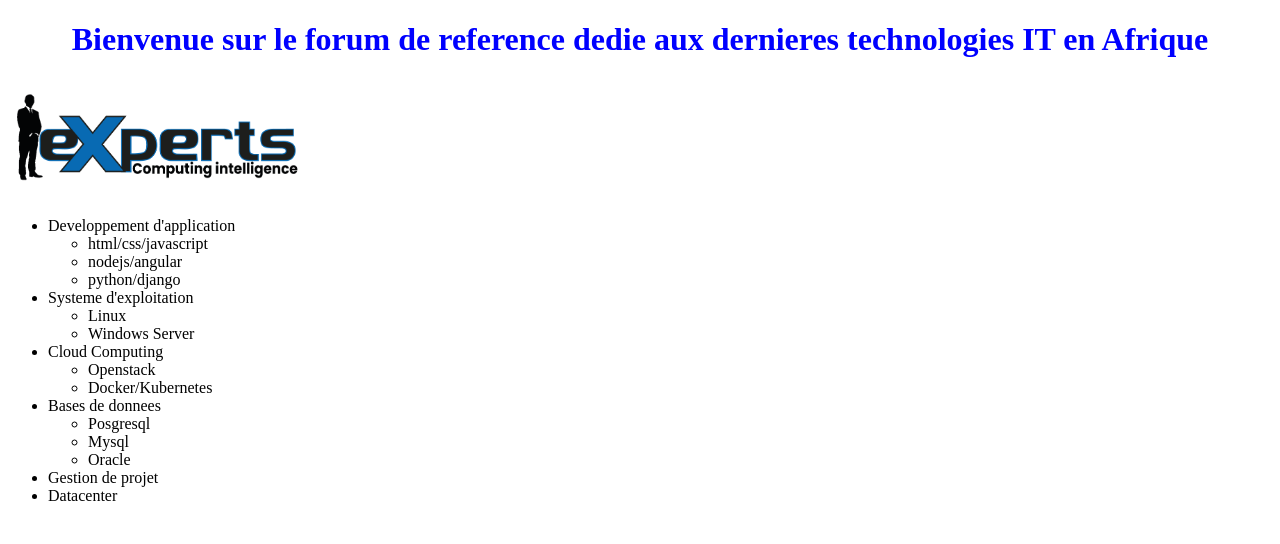
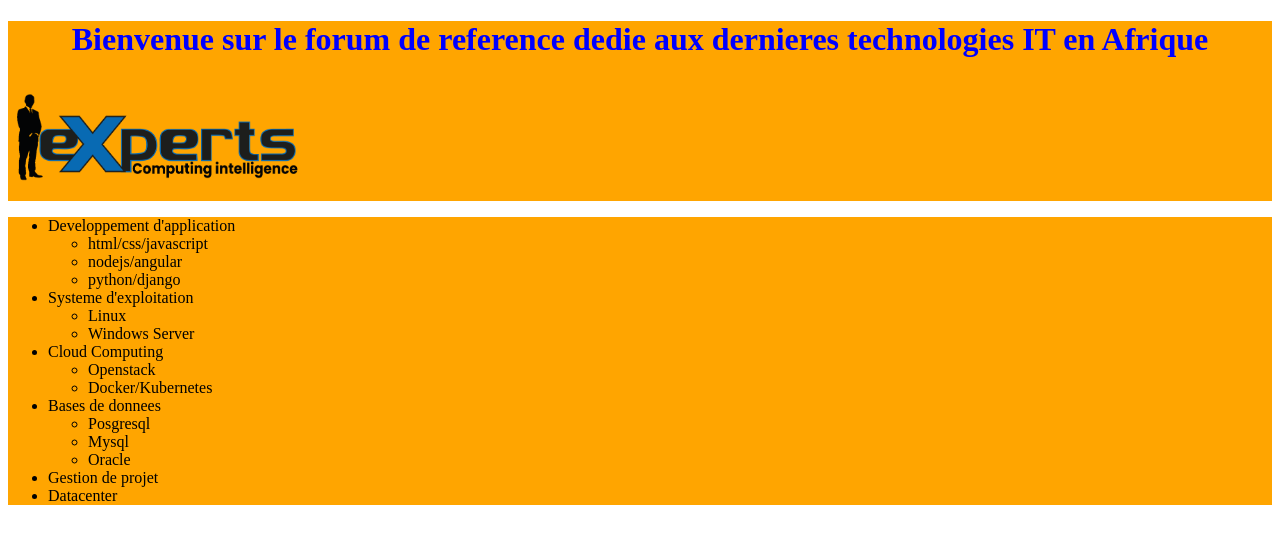
Before and after one commit to karalyh/karalyh.github.io, a plain HTML site: page index.html in a window 1280 px wide. Drawn offline with Linux system fonts and the light colour scheme.

Commit message:
mises à jour

```diff
--- a/css/style.css
+++ b/css/style.css
@@ -2,3 +2,7 @@ h1{
 	color: blue;
         text-align: center;
 }
+div{
+	background-color:orange;
+
+}
--- a/index.html
+++ b/index.html
@@ -6,9 +6,12 @@
 
 	</head>
 	<body>
-		<h1>Bienvenue sur le forum de reference dedie aux dernieres technologies IT en Afrique</h1>
-		<img src="images/logo_experts.png" alt="logo experts" width="300"/>
+		<div>
+			<h1>Bienvenue sur le forum de reference dedie aux dernieres technologies IT en Afrique</h1>
+			<img src="images/logo_experts.png" alt="logo experts" width="300"/>
+		</div>
 
+		<div>
 		<ul>
 			<li> Developpement  d'application
 				<ul>
@@ -41,5 +44,6 @@
 			<li> Gestion de projet </li>
 			<li> Datacenter </li>
 		</ul>
+		</div>
 	</body>
 </html>
```
